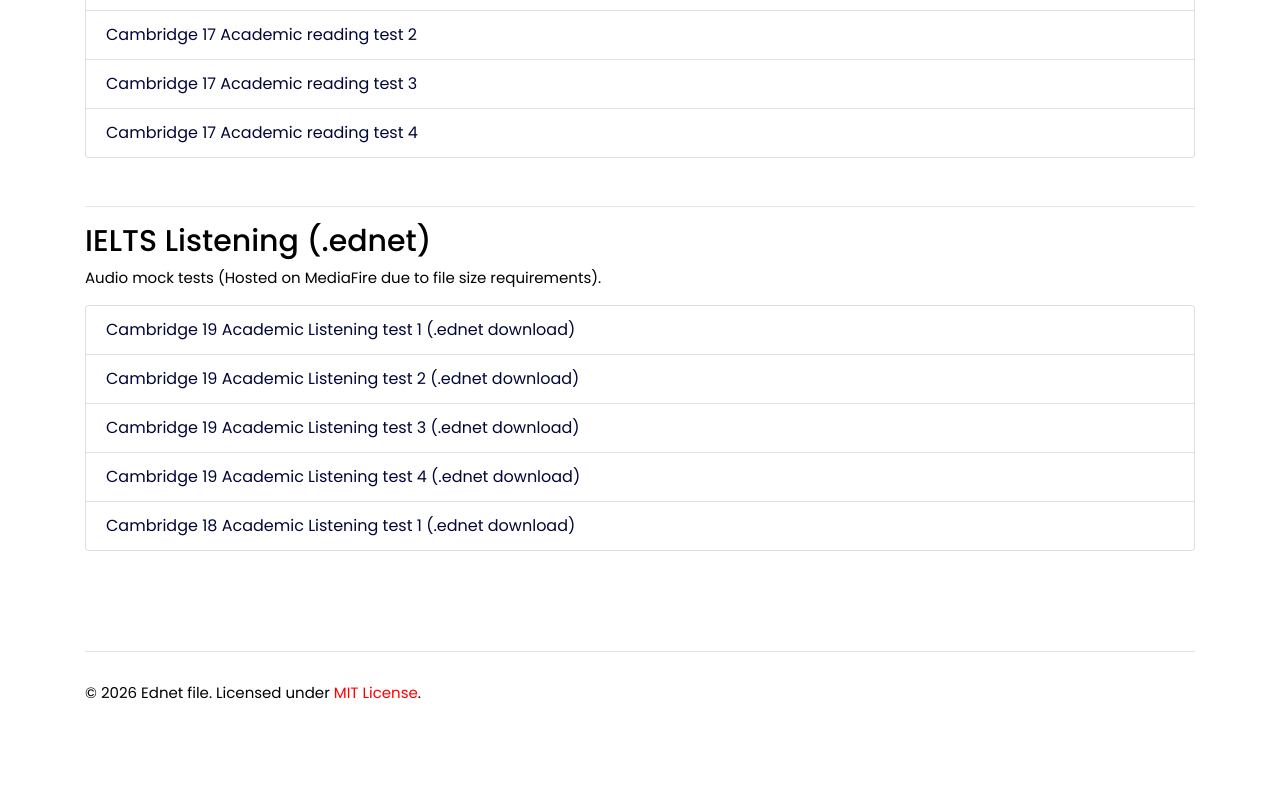
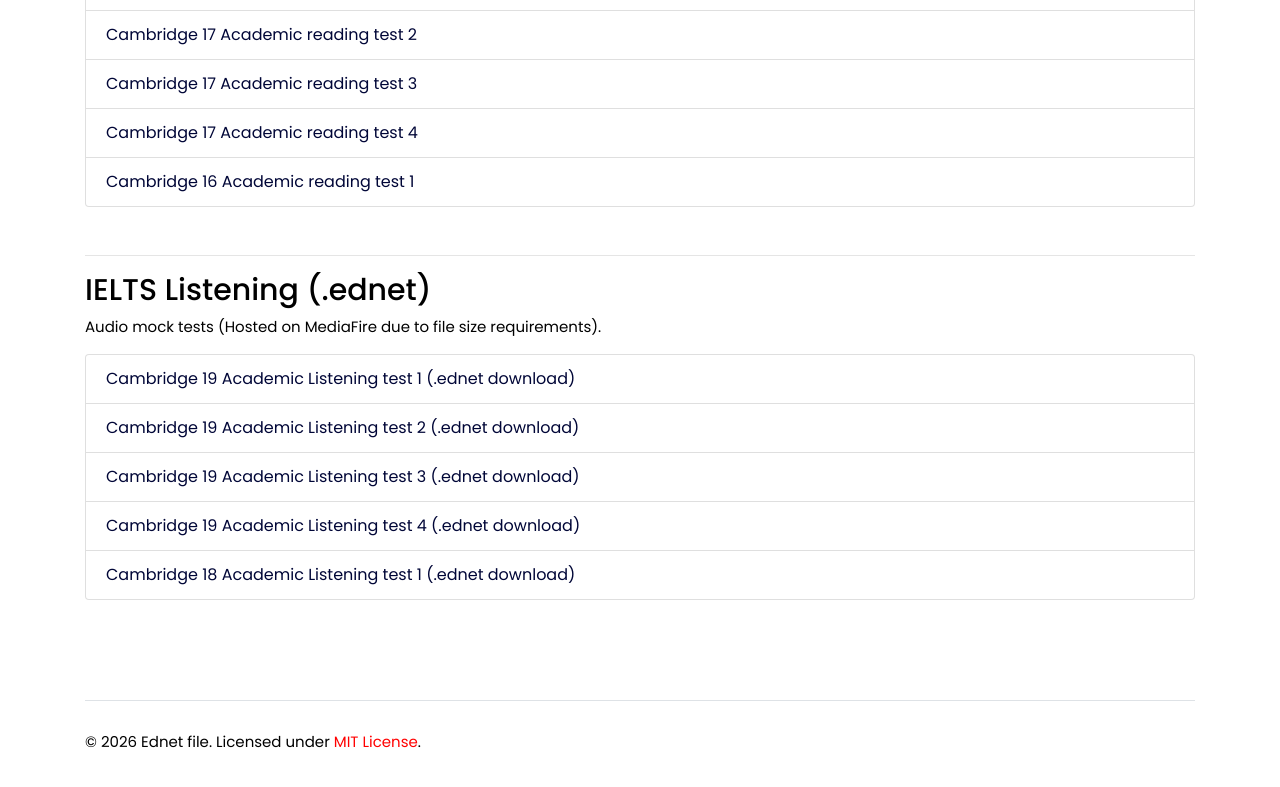
Before and after one commit to ednetfile/ednetfile.github.io, a plain HTML site: page index.html in a window 1280 px wide. Shown: the part 1386-2173 px from the top of the page. Drawn offline with Linux system fonts and the light colour scheme.

Commit message:
Update index.html

```diff
--- a/index.html
+++ b/index.html
@@ -85,6 +85,7 @@
                     <li class="list-group-item"><a href="https://github.com/ednetfile/ednetfile.github.io/raw/refs/heads/main/ielts/reading/cambridge_17_academic_reading_test_2.ednet">Cambridge 17 Academic reading test 2</a></li>
                     <li class="list-group-item"><a href="https://github.com/ednetfile/ednetfile.github.io/raw/refs/heads/main/ielts/reading/cambridge_17_academic_reading_test_3.ednet">Cambridge 17 Academic reading test 3</a></li>
                     <li class="list-group-item"><a href="https://github.com/ednetfile/ednetfile.github.io/raw/refs/heads/main/ielts/reading/cambridge_17_academic_reading_test_4.ednet">Cambridge 17 Academic reading test 4</a></li>
+                    <li class="list-group-item"><a href="https://github.com/ednetfile/ednetfile.github.io/raw/refs/heads/main/ielts/reading/cambridge_16_academic_reading_test_1.ednet">Cambridge 16 Academic reading test 1</a></li>
                 </ul>
             </section>
 
```
